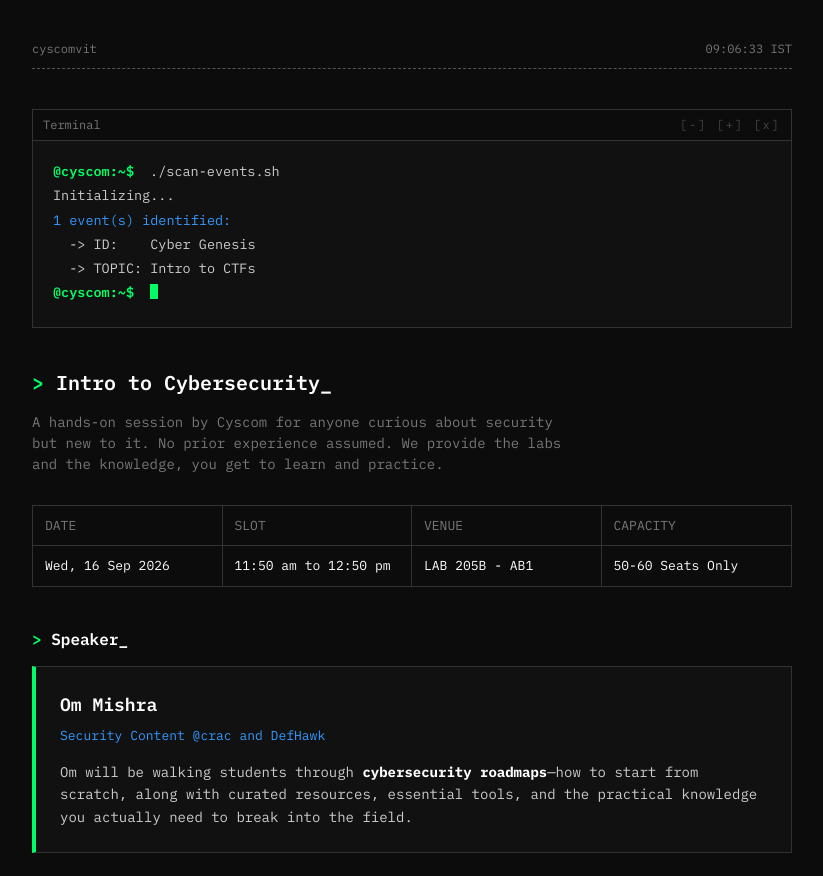
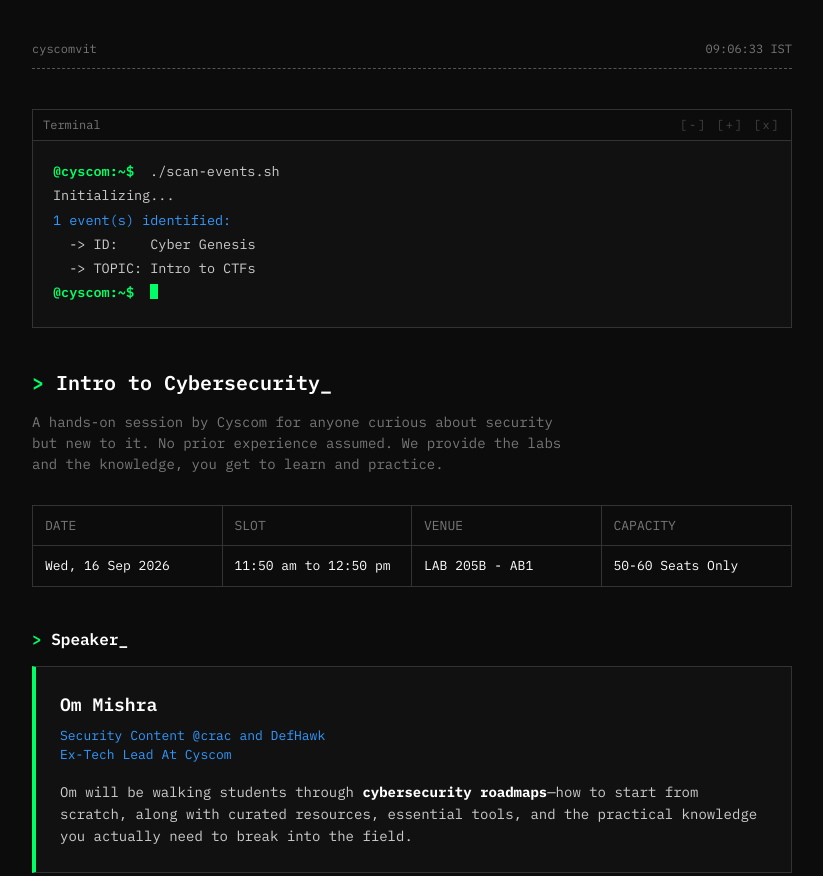
Before and after one commit to shubhkotharidev/cyscom-workshop, a plain HTML site: page index.html in a window 1280 px wide. Shown: the top 876 px of the page, without its empty margins (228-1051 px from the left). Drawn offline with Linux system fonts and the light colour scheme.

Commit message:
Update speaker role with additional information

```diff
--- a/index.html
+++ b/index.html
@@ -473,7 +473,7 @@
   <h1 class="title" style="font-size: 16px;">Speaker_</h1>
   <div class="speaker-card">
     <div class="speaker-name">Om Mishra</div>
-    <div class="speaker-role">Security Content @crac and DefHawk</div>
+    <div class="speaker-role">Security Content @crac and DefHawk<br>Ex-Tech Lead At Cyscom</div>
     <div class="speaker-desc">
       Om will be walking students through <strong>cybersecurity roadmaps</strong>—how to start from scratch, along with curated resources, essential tools, and the practical knowledge you actually need to break into the field.
     </div>
```
